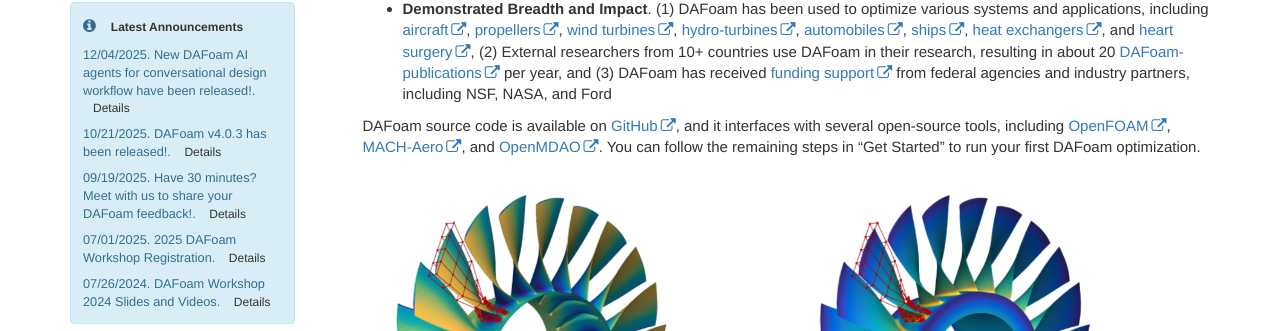
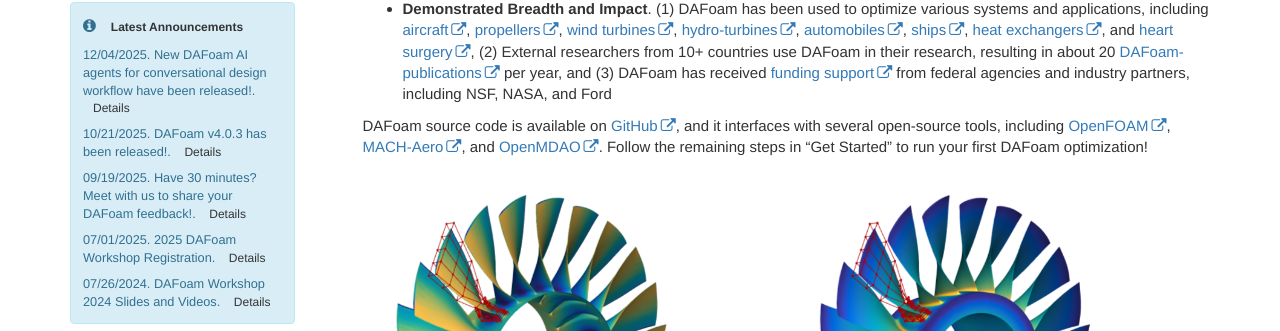
Before and after one commit to DAFoam/DAFoam.github.io, a Jekyll site: the page built from index.md, in a window 1280 px wide. Shown: the part 545-876 px from the top of the page. Built offline with Jekyll 4.4.1, drawn with Linux system fonts in a browser that asks for light colours; comment, search, counter and statistics services are not loaded.

Commit message:
content update

```diff
--- a/css/customstyles.css
+++ b/css/customstyles.css
@@ -1290,3 +1290,10 @@ pre {
 .copy-button:focus {
     outline: none;
 }
+
+/* Increase container width for screens >= 1400px */
+@media (min-width: 1400px) {
+    .container {
+        width: 1390px !important;
+    }
+}
--- a/index.md
+++ b/index.md
@@ -16,7 +16,7 @@ DAFoam (Discrete Adjoint for OpenFOAM) is an open, versatile, and efficient plat
 
 - **Demonstrated Breadth and Impact**. (1) DAFoam has been used to optimize various systems and applications, including [aircraft](https://doi.org/10.1016/j.ast.2022.107876), [propellers](https://doi.org/10.2514/6.2024-2773), [wind turbines](https://doi.org/10.3390/pr12010022), [hydro-turbines](https://www.nature.com/articles/s41598-023-43724-4), [automobiles](https://doi.org/10.1016/j.compfluid.2018.04.012), [ships](https://doi.org/10.1016/j.compfluid.2019.104259), [heat exchangers](https://doi.org/10.1016/j.ijheatmasstransfer.2019.05.075), and [heart surgery](https://www.nature.com/articles/s41598-024-74091-3), (2) External researchers from 10+ countries use DAFoam in their research, resulting in about 20 [DAFoam-publications](https://dafoam.github.io/publications.html) per year, and (3) DAFoam has received [funding support](https://dafoam.github.io/acknowledgement.html) from federal agencies and industry partners, including NSF, NASA, and Ford
 
-DAFoam source code is available on [GitHub](https://github.com/mdolab/dafoam), and it interfaces with several open-source tools, including [OpenFOAM](https://www.openfoam.com), [MACH-Aero](https://mdolab-mach-aero.readthedocs-hosted.com/en/latest/index.html), and [OpenMDAO](https://openmdao.org). You can follow the remaining steps in "Get Started" to run your first DAFoam optimization.
+DAFoam source code is available on [GitHub](https://github.com/mdolab/dafoam), and it interfaces with several open-source tools, including [OpenFOAM](https://www.openfoam.com), [MACH-Aero](https://mdolab-mach-aero.readthedocs-hosted.com/en/latest/index.html), and [OpenMDAO](https://openmdao.org). Follow the remaining steps in "Get Started" to run your first DAFoam optimization!
 
 
 <div markdown="0" id="carousel" class="carousel slide" data-ride="carousel" data-interval="2000" data-pause="hover" >
```
